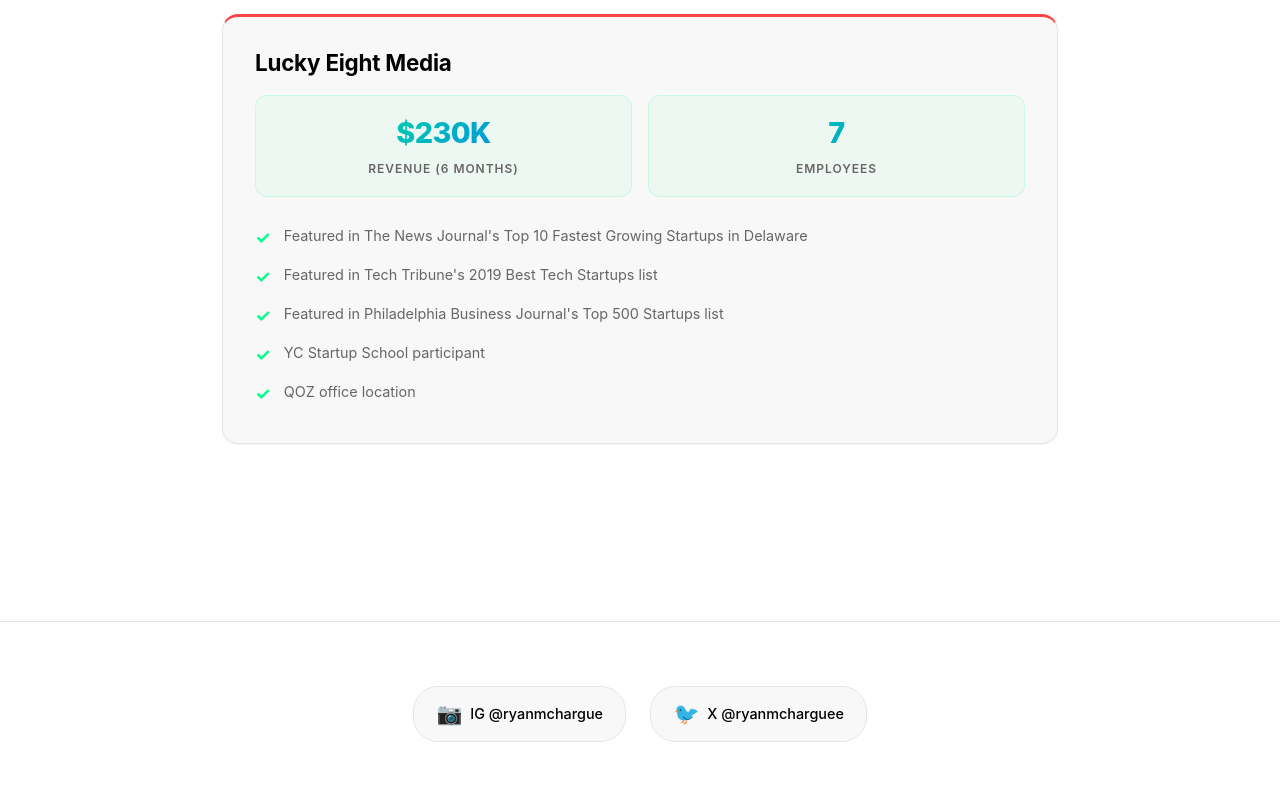
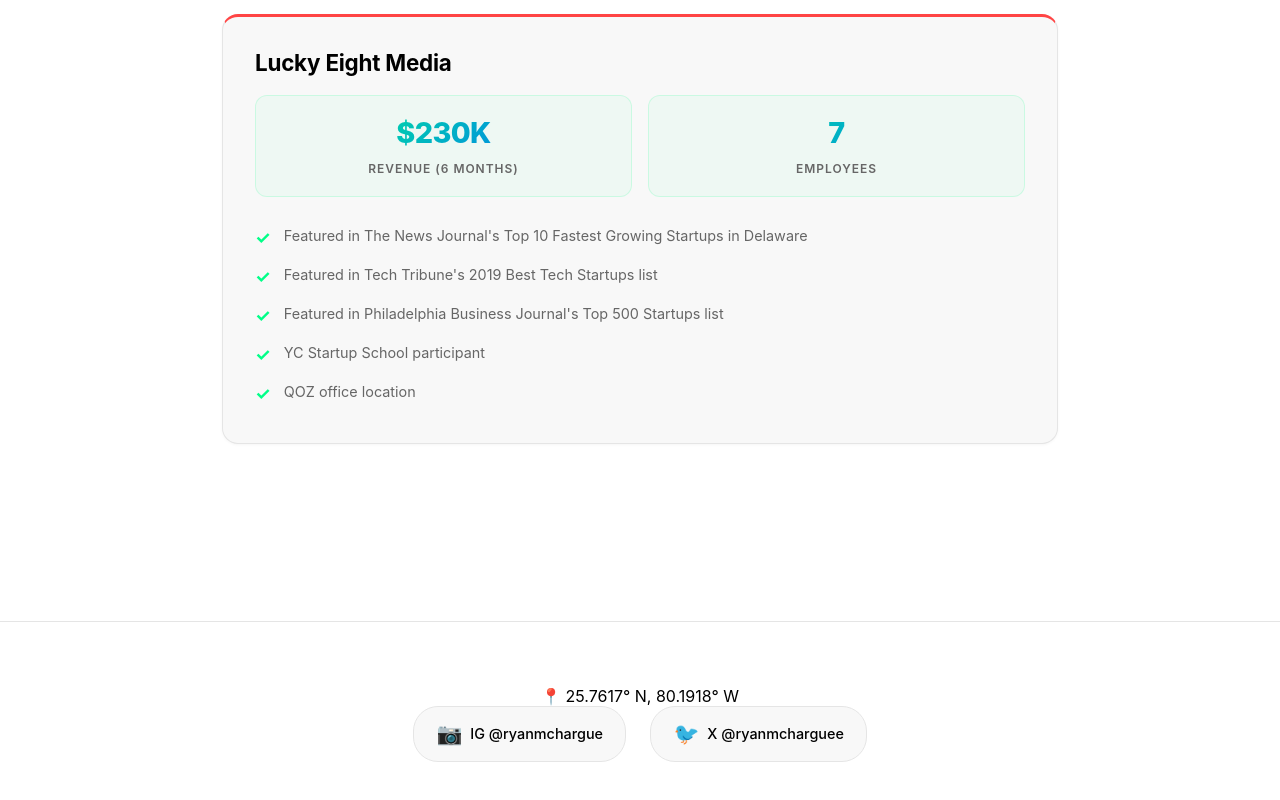
Before and after one commit to ryrytheengineer/ryanmchargue-site, a plain HTML site: page index.html in a window 1280 px wide. Shown: the part 1992-2792 px from the top of the page. Drawn offline with Linux system fonts and the light colour scheme.

Commit message:
Update index.html

```diff
--- a/index.html
+++ b/index.html
@@ -177,6 +177,9 @@
 
   <!-- Footer -->
 <footer class="footer">
+  <div class="coordinates">
+    <span>📍 25.7617° N, 80.1918° W</span>
+  </div>
   <div class="socials">
     <a class="social-button" href="https://instagram.com/ryanmchargue" target="_blank" rel="noopener noreferrer" aria-label="Follow on Instagram">
       <span class="social-icon">📷</span>
```
Lines whose indentation alone changed are shown as unchanged.
